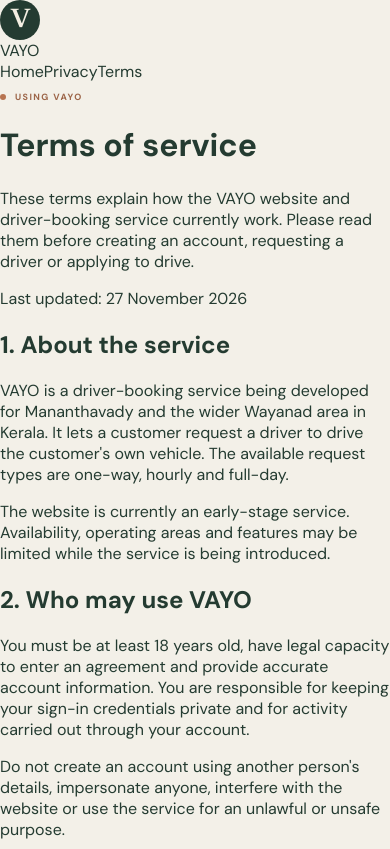
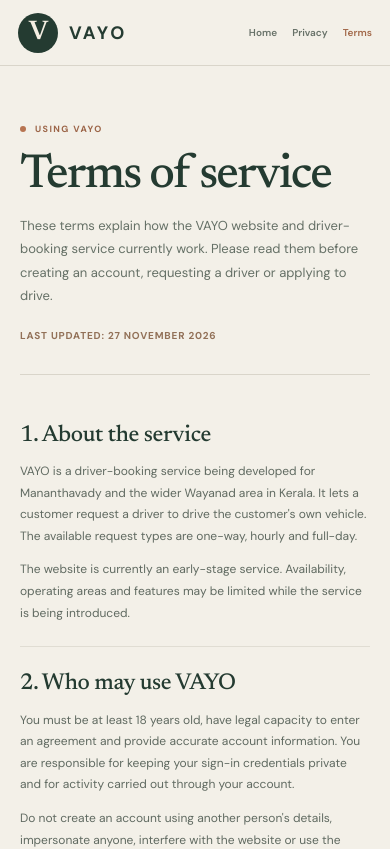
Before and after one commit to eeegecw/Vaayo, a Next.js app: page /terms in a window 390 px wide. Shown: the top 849 px of the page. Built offline with nearby package versions, Linux system fonts and the light colour scheme.

Commit message:
Style VAYO privacy and terms pages

```diff
--- a/app/globals.css
+++ b/app/globals.css
@@ -775,3 +775,71 @@ html { scroll-behavior: smooth; }
     transform: none;
   }
 }
+
+
+/* Legal pages */
+.legal-shell { min-height: 100vh; display: flex; flex-direction: column; background: var(--paper); color: var(--ink); }
+.legal-topbar {
+  height: 76px; padding: 0 6vw; display: flex; align-items: center;
+  justify-content: space-between; border-bottom: 1px solid #d9d5ca; background: #f3f0e8;
+}
+.legal-brand { display: inline-flex; align-items: center; gap: 11px; color: var(--ink); font: 700 18px 'DM Sans',sans-serif; letter-spacing: .15em; }
+.legal-brand .brand-mark { border-radius: 50%; }
+.legal-topbar nav { display: flex; align-items: center; gap: 23px; }
+.legal-topbar nav a, .legal-footer a {
+  color: #687269; font-size: 11px; font-weight: 600; text-decoration: none;
+  transition: color .18s ease;
+}
+.legal-topbar nav a:hover, .legal-topbar nav a[aria-current="page"], .legal-footer a:hover { color: #a26849; }
+.legal-main { width: min(100% - 48px, 980px); margin: 0 auto; padding: 72px 0 80px; flex: 1; }
+.legal-heading { padding-bottom: 32px; border-bottom: 1px solid #d9d5ca; }
+.legal-heading h1 {
+  margin: 18px 0 14px; color: var(--ink);
+  font: 500 clamp(46px, 6vw, 68px)/.98 'Newsreader', Georgia, serif;
+  letter-spacing: -.04em;
+}
+.legal-intro { max-width: 760px; margin: 0; color: #657066; font-size: 15px; line-height: 1.8; }
+.legal-updated { margin: 21px 0 0; color: #927158; font-size: 10px; font-weight: 700; letter-spacing: .08em; text-transform: uppercase; }
+.legal-document { width: min(100%, 820px); padding-top: 24px; }
+.legal-document section { padding: 24px 0 22px; border-bottom: 1px solid #e0ddd3; }
+.legal-document h2 {
+  margin: 0 0 12px; color: var(--ink);
+  font: 500 25px/1.15 'Newsreader', Georgia, serif; letter-spacing: -.015em;
+}
+.legal-document p, .legal-document li {
+  color: #606a61; font-size: 13px; line-height: 1.85;
+}
+.legal-document p { margin: 0 0 12px; }
+.legal-document p:last-child { margin-bottom: 0; }
+.legal-document ul, .legal-document ol { margin: 0 0 12px; padding-left: 21px; }
+.legal-document li { padding-left: 4px; margin: 0 0 7px; }
+.legal-document strong { color: #34463b; font-weight: 700; }
+.legal-document a { color: #986847; text-decoration: underline; text-underline-offset: 3px; }
+.legal-document a:hover { color: #243b31; }
+.legal-launch-note {
+  width: min(100%, 820px); margin-top: 37px; padding: 19px 21px;
+  border-left: 3px solid #b77451; background: #e9e7dc;
+}
+.legal-launch-note strong { display: block; margin-bottom: 6px; color: #34463b; font-size: 11px; letter-spacing: .08em; text-transform: uppercase; }
+.legal-launch-note p { margin: 0; color: #657066; font-size: 12px; line-height: 1.75; }
+.legal-footer {
+  min-height: 76px; padding: 18px 6vw; display: flex; justify-content: space-between;
+  align-items: center; gap: 20px; border-top: 1px solid #d9d5ca; color: #7a8077;
+}
+.legal-footer > span { font-size: 10px; }
+.legal-footer > div { display: flex; align-items: center; gap: 19px; }
+.footer-legal-links { display: flex; flex-wrap: wrap; gap: 12px 18px; margin-top: 9px; }
+.footer-legal-links a { color: #687269; font-size: 10px; text-decoration: none; }
+.footer-legal-links a:hover { color: #a26849; }
+@media (max-width: 700px) {
+  .legal-topbar { height: 66px; padding: 0 18px; }
+  .legal-topbar nav { gap: 15px; }
+  .legal-topbar nav a { font-size: 10px; }
+  .legal-main { width: calc(100% - 40px); padding: 48px 0 55px; }
+  .legal-heading h1 { font-size: 48px; }
+  .legal-intro { font-size: 13px; }
+  .legal-document h2 { font-size: 23px; }
+  .legal-document p, .legal-document li { font-size: 12px; line-height: 1.8; }
+  .legal-footer { padding: 18px 20px; align-items: flex-start; flex-direction: column; }
+  .legal-footer > div { gap: 15px; }
+}
```
